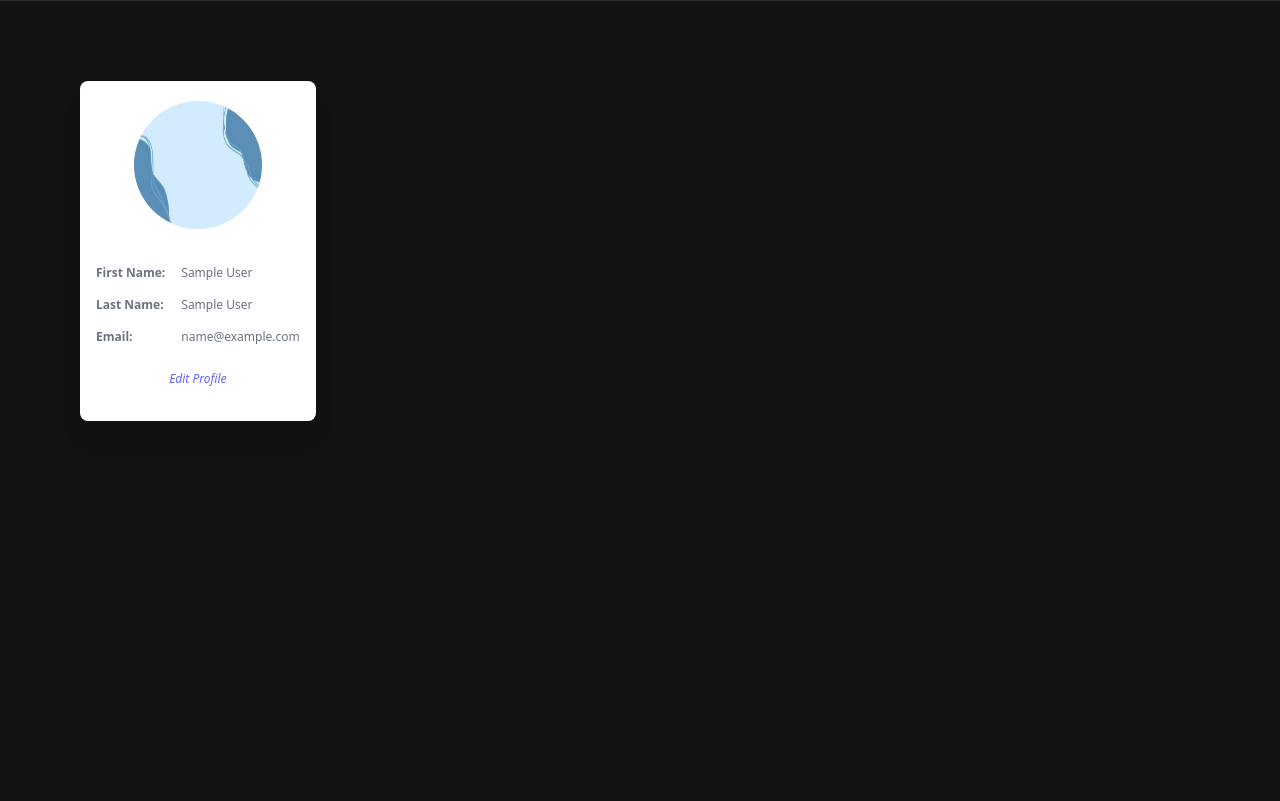
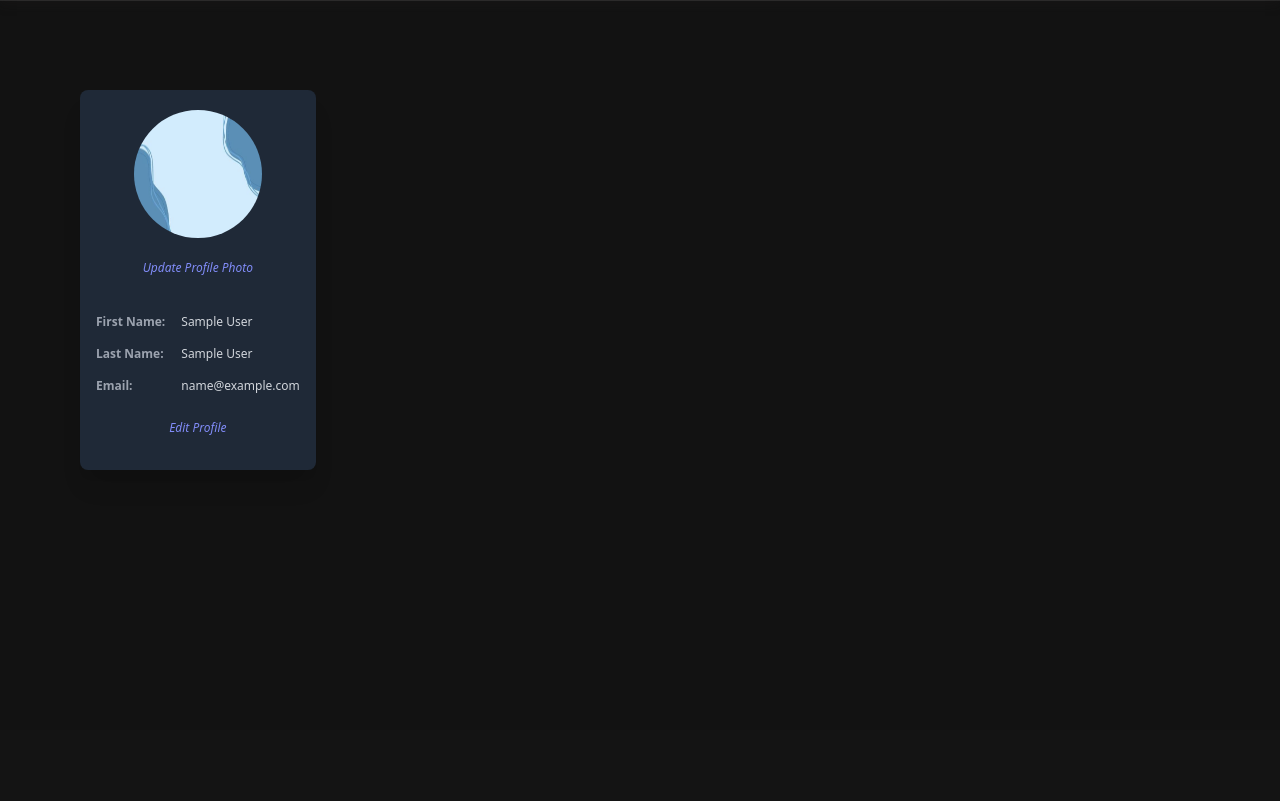
Before and after one commit to C-Ronny/Vividly, a PHP site: page /view/user_pages/profile.php in a window 1280 px wide. Shown: the part 70-871 px from the top of the page. After the commit the page ends 540 px from the top, so only its background shows below. Run offline with PHP 8.4, Linux system fonts and the light colour scheme; the visitor is signed in with stand-in values (Sample User, id 1); data that the repository does not hold is empty.

Commit message:
cooking profile page

```diff
--- /dev/null
+++ b/functions/user_js/profile_updates.js
@@ -0,0 +1,74 @@
+// Get references to the profile photo link and the modal
+const profilePhotoLink = document.getElementById('profile_photo');
+const fileDropModal = document.querySelector('.bg-gray-100.h-screen');
+const fileDropModalClose = document.getElementById('close');
+
+// Initially hide the modal
+fileDropModal.style.display = 'none';
+
+// Add click event listener to the "Update Profile Photo" link
+profilePhotoLink.addEventListener('click', (e) => {
+    e.preventDefault(); // Prevent default link behavior
+    fileDropModal.style.display = 'flex'; // Show the modal
+});
+
+// Add click event listener to the close button
+fileDropModalClose.addEventListener('click', (e) => {
+    fileDropModal.style.display = 'none'; // Hide the modal
+});
+
+
+// Add functionality to close the modal (optional but recommended)
+fileDropModal.addEventListener('click', (e) => {
+    // Close modal if clicking outside the modal content
+    if (e.target === fileDropModal) {
+        fileDropModal.style.display = 'none';
+    }
+});
+
+// Existing dropzone code (keeping the previous handleFiles logic)
+const dropzone = document.getElementById('dropzone');
+const fileInput = document.getElementById('fileInput');
+const fileList = document.getElementById('fileList');
+
+dropzone.addEventListener('dragover', (e) => {
+    e.preventDefault();
+    dropzone.classList.add('border-blue-500', 'border-2');
+});
+
+dropzone.addEventListener('dragleave', () => {
+    dropzone.classList.remove('border-blue-500', 'border-2');
+});
+
+dropzone.addEventListener('drop', (e) => {
+    e.preventDefault();
+    dropzone.classList.remove('border-blue-500', 'border-2');
+
+    const files = e.dataTransfer.files;
+    handleFiles(files);
+});
+
+fileInput.addEventListener('change', (e) => {
+    const files = e.target.files;
+    handleFiles(files);
+});
+
+function handleFiles(files) {
+    fileList.innerHTML = '';
+
+    for (const file of files) {
+        const listItem = document.createElement('div');
+        listItem.textContent = `${file.name} (${formatBytes(file.size)})`;
+        fileList.appendChild(listItem);
+    }
+}
+
+function formatBytes(bytes) {
+    if (bytes === 0) return '0 Bytes';
+
+    const k = 1024;
+    const sizes = ['Bytes', 'KB', 'MB', 'GB', 'TB'];
+    const i = Math.floor(Math.log(bytes) / Math.log(k));
+
+    return parseFloat((bytes / Math.pow(k, i)).toFixed(2)) + ' ' + sizes[i];
+}
--- a/view/user_pages/profile.php
+++ b/view/user_pages/profile.php
@@ -62,51 +62,67 @@ $conn->close();
 
 
     <main>
-        <!-- component -->
-        <div class="relative h-screen w-full">
-            <div class="absolute top-20 left-20 max-w-xs">
-                <div class="bg-white shadow-xl rounded-lg py-3">
+        <!-- Dark Mode Profile Card -->
+        <div class="absolute top-20 left-20 max-w-xs mt-20">
+            <div class="bg-gray-800 shadow-xl rounded-lg py-3 text-gray-200">
                 <div class="photo-wrapper p-2">
-                        <img class="w-32 h-32 rounded-full mx-auto" src="../../assets/images/bg1.jpg" alt="John Doe">
+                <img class="w-32 h-32 rounded-full mx-auto" src="../../assets/images/bg1.jpg" alt="Profile Photo">
                 </div>
-
+                <div id="profile_photo" class="text-center my-2">
+                        <a class="text-xs text-indigo-400 italic hover:underline hover:text-indigo-300 font-medium" href="#">
+                        Update Profile Photo
+                        </a>
+                    </div>
                 <div class="p-2">
-                        <table class="text-xs my-3">
+                    <table class="text-xs my-3 w-full">
                         <tbody>
                         <tr>
-                                    <td class="px-2 py-2 text-gray-500 font-semibold">First Name:</td>
-                                    <td class="px-2 py-2 text-gray-500">
-                                        <?= htmlspecialchars($user['fname']) ?>
-                                    </td>
+                            <td class="px-2 py-2 text-gray-400 font-semibold">First Name:</td>
+                            <td class="px-2 py-2 text-gray-300"><?= htmlspecialchars($user['fname']) ?></td>
                         </tr>
                         <tr>
-                                    <td class="px-2 py-2 text-gray-500 font-semibold font-medium">Last Name:</td>
-                                    <td class="px-2 py-2 text-gray-500">
-                                    <?= htmlspecialchars($user['lname']) ?>
-                                    </td>
+                            <td class="px-2 py-2 text-gray-400 font-semibold">Last Name:</td>
+                            <td class="px-2 py-2 text-gray-300"><?= htmlspecialchars($user['lname']) ?></td>
                         </tr>
                         <tr>
-                                    <td class="px-2 py-2 text-gray-500 font-semibold">Email:</td>
-                                    <td class="px-2 py-2 text-gray-500">
-                                    <?= htmlspecialchars($user['email']) ?>
-                                    </td>
+                            <td class="px-2 py-2 text-gray-400 font-semibold">Email:</td>
+                            <td class="px-2 py-2 text-gray-300"><?= htmlspecialchars($user['email']) ?></td>
                         </tr>
                         </tbody>
                     </table>
-
                     <div class="text-center my-3">
-                            <a class="text-xs text-indigo-500 italic hover:underline hover:text-indigo-600 font-medium" href="#">Edit Profile</a>
-                        </div>
-
+                        <a class="text-xs text-indigo-400 italic hover:underline hover:text-indigo-300 font-medium" href="#">
+                        Edit Profile
+                        </a>
                     </div>
                 </div>
             </div>
         </div>
 
 
+        <!-- Update Profile Photo Modal -->
+        <div class="bg-gray-100 h-screen flex items-center justify-center p-3">
+            <div class="w-full max-w-md p-9 bg-white rounded-lg shadow-lg">
+                <h1 class="text-center text-2xl sm:text-2xl font-semibold mb-4 text-gray-800">File Drop and Upload</h1>
+                <div class="bg-gray-100 p-8 text-center rounded-lg border-dashed border-2 border-gray-300 hover:border-blue-500 transition duration-300 ease-in-out transform hover:scale-105 hover:shadow-md" id="dropzone">
+                    <label for="fileInput" class="cursor-pointer flex flex-col items-center space-y-2">
+                        <svg class="w-16 h-16 text-gray-400" fill="none" viewBox="0 0 24 24" stroke="currentColor">
+                            <path stroke-linecap="round" stroke-linejoin="round" stroke-width="2" d="M12 6v6m0 0v6m0-6h6m-6 0H6"></path>
+                        </svg>
+                        <span class="text-gray-600">Drag and drop your files here</span>
+                        <span class="text-gray-500 text-sm">(or click to select)</span>
+                    </label>
+                    <input type="file" id="fileInput" class="hidden" multiple>
+                </div>
+                <button id="close" class="inline-flex w-full justify-center rounded-md bg-red-600 mt-6 px-3 py-2 text-sm font-semibold text-white shadow-sm hover:bg-red-500 sm:ml-3 sm:w-auto" type="button">Deactivate</button>
+                <div class="mt-6 text-center" id="fileList"></div>
+            </div>
+        </div>
+
+
     </main>
 
-
+    <script src="../../functions/user_js/profile_updates.js"></script>
     <script src="../../functions/user_js/edit_profile_details.js"></script>
 
 
```
Lines whose indentation alone changed are shown as unchanged.
